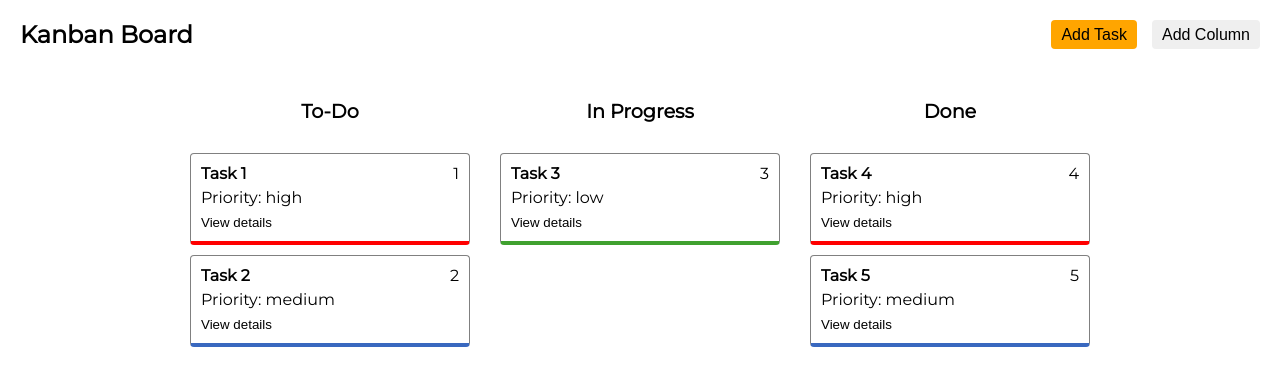
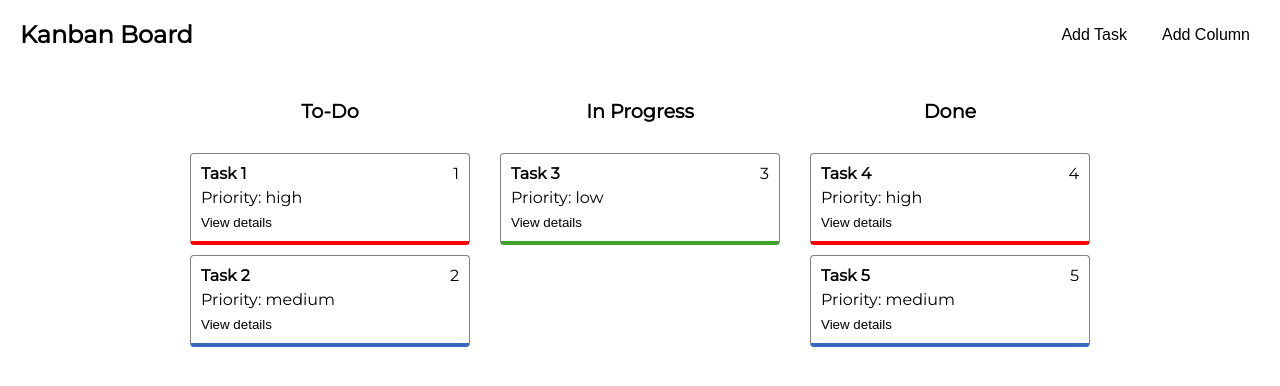
Before and after one commit to ilyas-sov/kanban-board, a React (Create React App) app: page / in a window 1280 px wide. In both pictures the pointer is over the button "Add Task". Shown: the top 386 px of the page. Built offline with nearby package versions, Linux system fonts and the light colour scheme.

Commit message:
Header.module.scss: change colors

```diff
--- a/src/components/Header.module.scss
+++ b/src/components/Header.module.scss
@@ -2,6 +2,7 @@
   display: flex;
   justify-content: space-between;
   padding: 20px;
+  background-color: var(--bg-main);
 
   h1 {
     font-size: 1.5rem;
@@ -16,9 +17,12 @@
       padding: 5px 10px;
       border: none;
       border-radius: 4px;
+      background-color: var(--bg-secondary);
+      color: var(--text-color);
 
       &:hover {
-        background-color: var(--btn-color);
+        background-color: var(--accent-main);
+        color: var(--black);
       }
     }
   }
```
